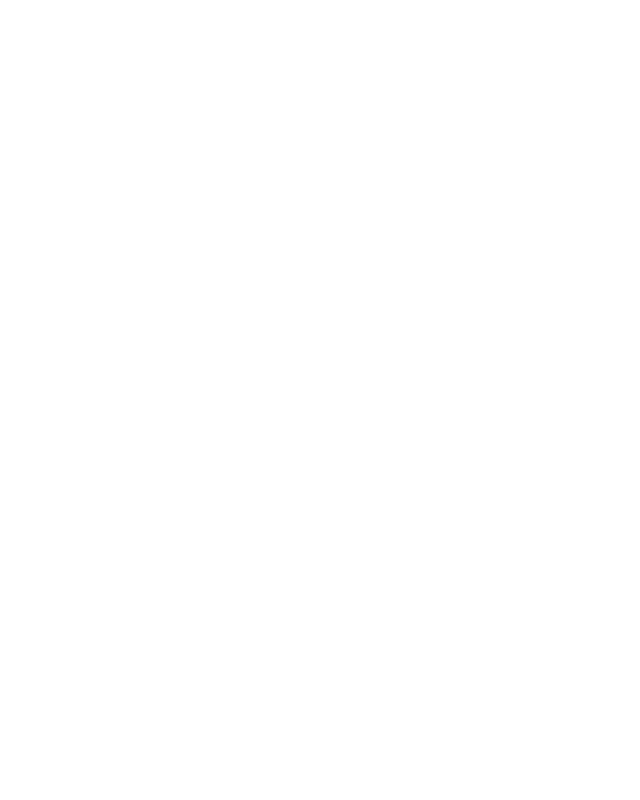
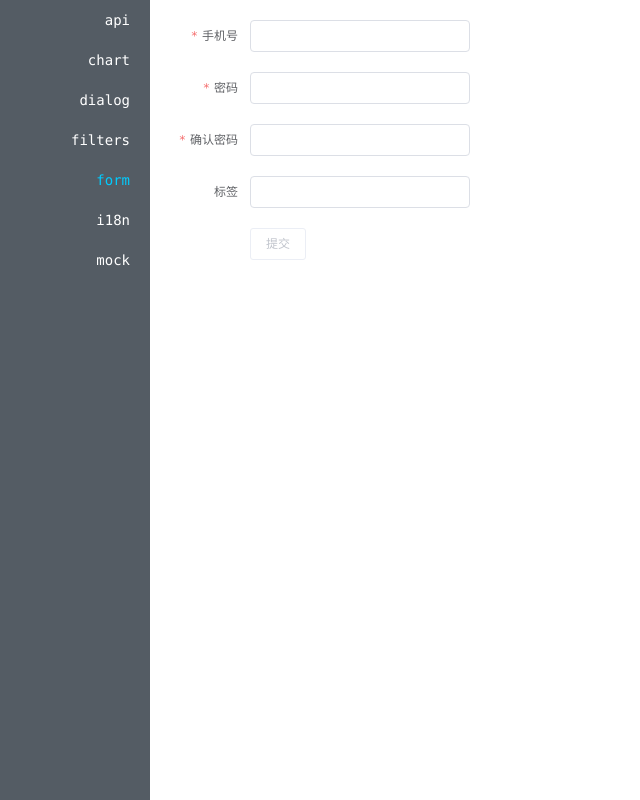
Before and after one commit to 660e/template-vue-2x-element, a Vue app: page /#/demo/form in a window 1280 px wide. Shown: the whole page, without its empty margins (0-640 px from the left). Built offline with nearby package versions, Linux system fonts and the light colour scheme.

Commit message:
init form

```diff
--- a/src/router/modules/demo.js
+++ b/src/router/modules/demo.js
@@ -16,6 +16,9 @@
     path: 'filters',
     component: () => import('@/views/demo/filters.vue')
   }, {
+    path: 'form',
+    component: () => import('@/views/demo/form.vue')
+  }, {
     path: 'i18n',
     component: () => import('@/views/demo/i18n.vue')
   }, {
--- /dev/null
+++ b/src/views/demo/form.vue
@@ -0,0 +1,92 @@
+<template>
+  <el-form :model="form" :rules="rules" @validate="validate" ref="form" label-width="80px">
+    <el-form-item label="手机号" prop="phone">
+      <el-input v-model="form.phone"></el-input>
+    </el-form-item>
+    <el-form-item label="密码" prop="password">
+      <el-input v-model="form.password"></el-input>
+    </el-form-item>
+    <el-form-item label="确认密码" prop="verifyPassword">
+      <el-input v-model="form.verifyPassword"></el-input>
+    </el-form-item>
+    <el-form-item label="标签">
+      <el-input v-model="form.tag"></el-input>
+    </el-form-item>
+    <el-form-item>
+      <el-button :disabled="invalid" @click="submit">提交</el-button>
+    </el-form-item>
+  </el-form>
+</template>
+
+<script>
+export default {
+  data() {
+    const validatePassword1 = (rule, value, callback) => {
+      if (this.form.verifyPassword !== '') {
+        this.$refs.form.validateField('verifyPassword');
+        callback();
+      }
+    };
+    const validatePassword2 = (rule, value, callback) => {
+      if (this.form.password !== '') {
+        if (value !== this.form.password) {
+          callback(new Error('密码不一致'));
+        } else {
+          callback();
+        }
+      }
+    };
+    return {
+      form: {
+        phone: '',
+        password: '',
+        verifyPassword: '',
+        tag: ''
+      },
+      rules: {
+        phone: [
+          { required: true, message: '必填', trigger: 'blur' },
+          { pattern: /^1[3|4|5|7|8][0-9]{9}$/, message: '格式错误', trigger: ['blur', 'change'] }
+        ],
+        password: [
+          { required: true, message: '必填', trigger: 'blur' },
+          { validator: validatePassword1, trigger: ['blur', 'change'] }
+        ],
+        verifyPassword: [
+          { required: true, message: '必填', trigger: 'blur' },
+          { validator: validatePassword2, trigger: ['blur', 'change'] }
+        ]
+      },
+      invalid: true
+    };
+  },
+  methods: {
+    submit() {
+      this.$refs.form.validate(valid => {
+        if (valid) {
+          window.console.log('submit');
+        }
+      });
+    },
+    validate() {
+      this.invalid = this.$refs.form.fields.some(e => e.validateState !== 'success');
+    }
+  }
+};
+</script>
+
+<style lang="less" scoped>
+.el-form {
+  width: 300px;
+}
+.el-form-item {
+  margin-bottom: 20px;
+  /deep/ .el-form-item__error {
+    width: 200px;
+    line-height: 32px;
+    padding: 0 0 0 10px;
+    top: 0;
+    left: 100%;
+  }
+}
+</style>
```
